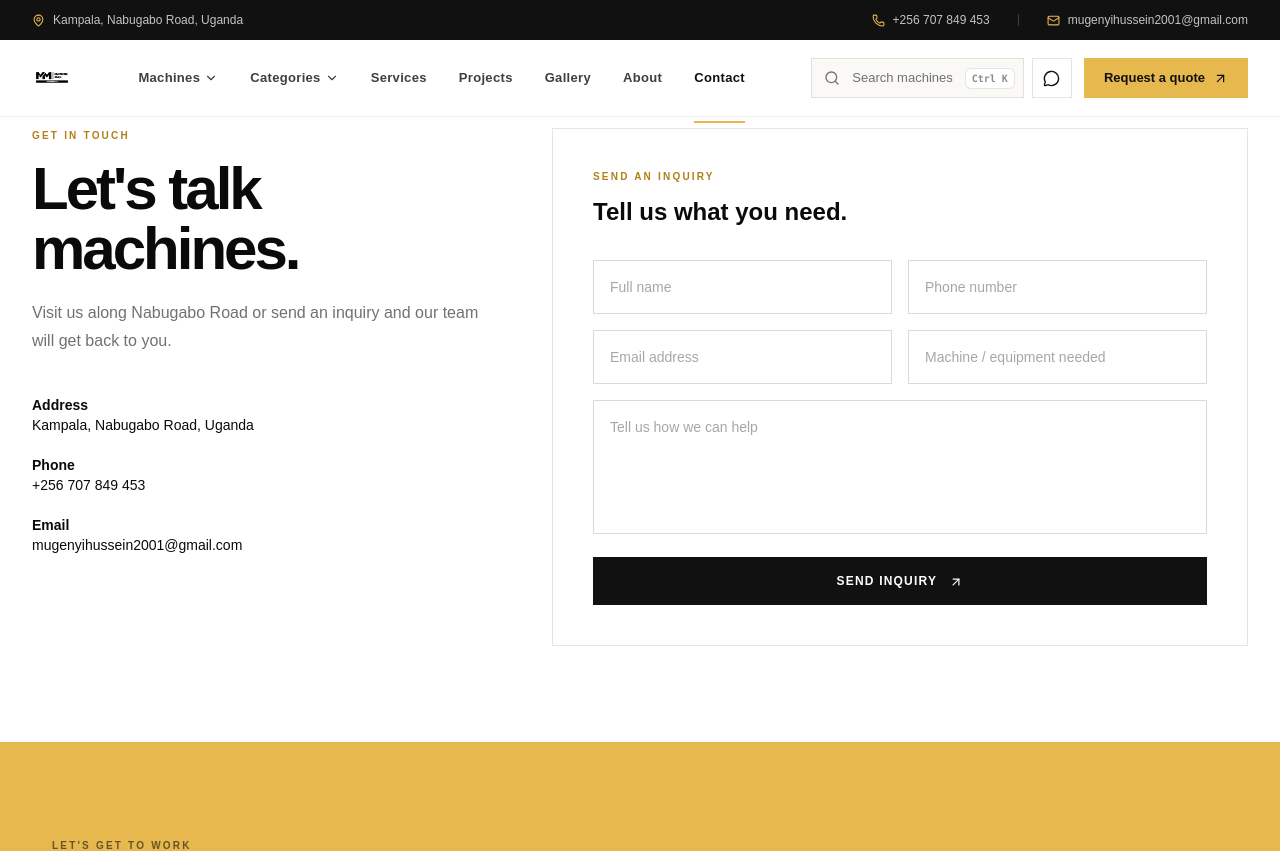
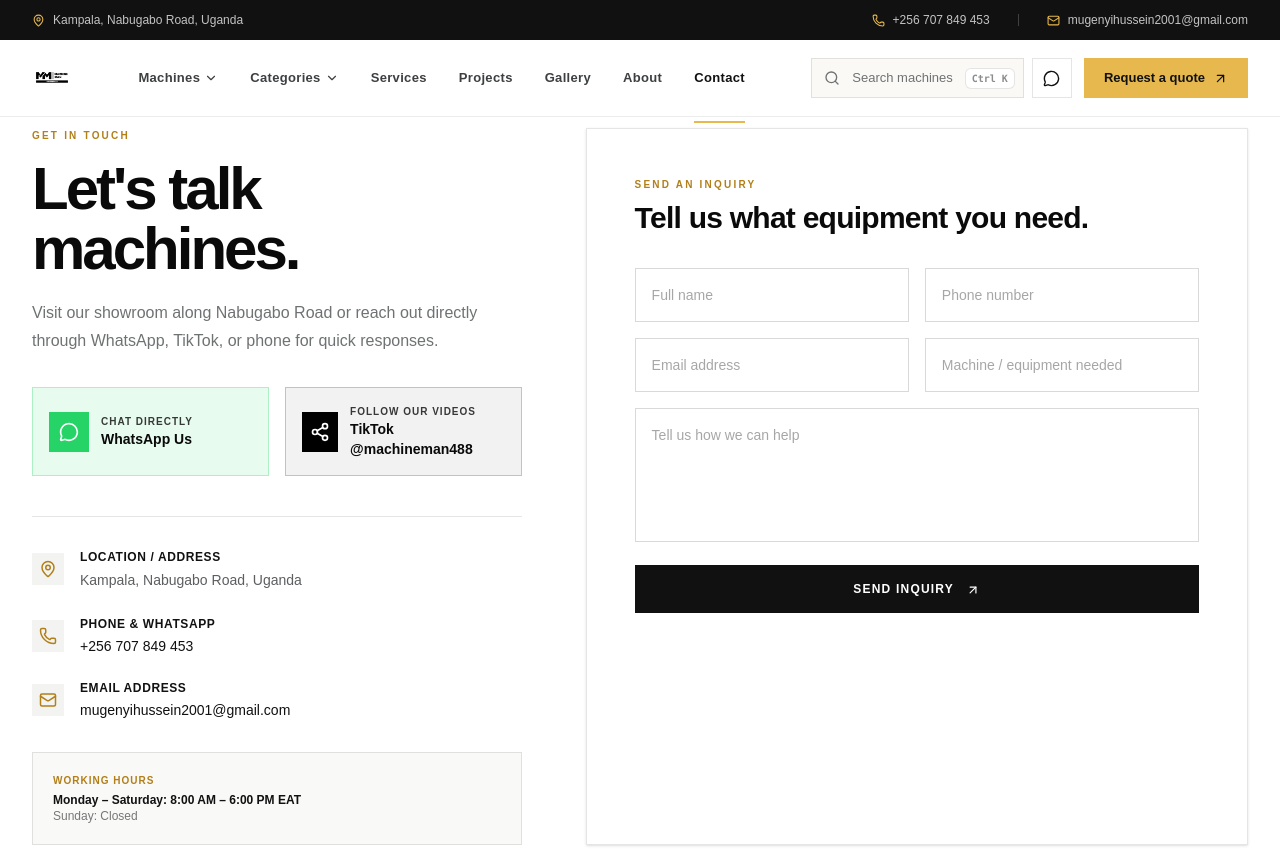
Before and after one commit to Allanella/MachineMan, a Next.js app: page /contact in a window 1280 px wide. Shown: the top 851 px of the page. Built offline with nearby package versions, Linux system fonts and the light colour scheme.

Commit message:
added titkok account

```diff
--- a/app/contact/page.tsx
+++ b/app/contact/page.tsx
@@ -1,4 +1,122 @@
 import { Footer, Navbar, SectionHeading, ContactForm, CTASection } from '@/components/site'
-import { address, email, phone } from '@/lib/site-data'
-export const metadata = { title: 'Contact Machine Man | Kampala' }
-export default function ContactPage() { return <><Navbar /><main className="pt-32"><section className="mx-auto grid max-w-7xl gap-14 px-5 pb-24 lg:grid-cols-[.8fr_1.2fr] lg:px-8"><div><SectionHeading eyebrow="Get in touch" title="Let&apos;s talk machines." text="Visit us along Nabugabo Road or send an inquiry and our team will get back to you." /><div className="mt-10 space-y-5 text-sm"><p><strong className="block">Address</strong>{address}</p><p><strong className="block">Phone</strong><a href={`tel:${phone}`}>{phone}</a></p><p><strong className="block">Email</strong><a href={`mailto:${email}`}>{email}</a></p></div></div><div className="border border-black/10 p-6 md:p-10"><p className="eyebrow text-[#b27f19]">Send an inquiry</p><h2 className="mt-3 mb-8 text-2xl font-black">Tell us what you need.</h2><ContactForm /></div></section><CTASection /></main><Footer /></> }
+import { address, email, phone, whatsapp } from '@/lib/site-data'
+import { MessageCircle, Phone, Mail, MapPin, Share2 } from 'lucide-react'
+
+export const metadata = {
+  title: 'Contact Machine Man | Kampala, Uganda',
+  description: 'Get in touch with Machine Man Kampala for equipment inquiries, sales, and support.'
+}
+
+export default function ContactPage() {
+  const tiktokUrl = 'https://www.tiktok.com/@machineman488?is_from_webapp=1&sender_device=pc'
+
+  return (
+    <>
+      <Navbar />
+      <main className="pt-32">
+        <section className="mx-auto max-w-7xl px-5 pb-24 lg:px-8">
+          <div className="grid gap-12 lg:grid-cols-[0.85fr_1.15fr] lg:gap-16">
+
+            {/* LEFT COLUMN: CONTACT DETAILS & SOCIALS */}
+            <div className="flex flex-col justify-between space-y-8">
+              <div>
+                <SectionHeading
+                  eyebrow="Get in touch"
+                  title="Let&apos;s talk machines."
+                  text="Visit our showroom along Nabugabo Road or reach out directly through WhatsApp, TikTok, or phone for quick responses."
+                />
+
+                {/* DIRECT QUICK CONTACT BUTTONS */}
+                <div className="mt-8 grid gap-4 sm:grid-cols-2">
+                  <a
+                    href={whatsapp}
+                    target="_blank"
+                    rel="noreferrer"
+                    className="flex items-center gap-3 border border-[#25D366]/30 bg-[#25D366]/10 p-4 transition hover:bg-[#25D366] hover:text-white group"
+                  >
+                    <div className="grid h-10 w-10 place-items-center bg-[#25D366] text-white group-hover:bg-white group-hover:text-[#25D366]">
+                      <MessageCircle size={20} />
+                    </div>
+                    <div>
+                      <p className="text-[10px] font-bold uppercase tracking-widest opacity-80">Chat directly</p>
+                      <p className="text-sm font-black">WhatsApp Us</p>
+                    </div>
+                  </a>
+
+                  <a
+                    href={tiktokUrl}
+                    target="_blank"
+                    rel="noreferrer"
+                    className="flex items-center gap-3 border border-black/20 bg-black/5 p-4 transition hover:bg-black hover:text-white group"
+                  >
+                    <div className="grid h-10 w-10 place-items-center bg-black text-white group-hover:bg-white group-hover:text-black">
+                      <Share2 size={20} />
+                    </div>
+                    <div>
+                      <p className="text-[10px] font-bold uppercase tracking-widest opacity-80">Follow our videos</p>
+                      <p className="text-sm font-black">TikTok @machineman488</p>
+                    </div>
+                  </a>
+                </div>
+
+                {/* DETAILED CONTACT LIST */}
+                <div className="mt-10 space-y-6 border-t border-black/10 pt-8 text-sm">
+                  <div className="flex items-start gap-4">
+                    <div className="mt-1 grid h-8 w-8 shrink-0 place-items-center bg-[#f3f3f1] text-[#b27f19]">
+                      <MapPin size={18} />
+                    </div>
+                    <div>
+                      <strong className="block text-xs font-bold uppercase tracking-wider text-[#111]">Location / Address</strong>
+                      <span className="mt-1 block leading-relaxed text-[#5c5e60]">{address}</span>
+                    </div>
+                  </div>
+
+                  <div className="flex items-start gap-4">
+                    <div className="mt-1 grid h-8 w-8 shrink-0 place-items-center bg-[#f3f3f1] text-[#b27f19]">
+                      <Phone size={18} />
+                    </div>
+                    <div>
+                      <strong className="block text-xs font-bold uppercase tracking-wider text-[#111]">Phone & WhatsApp</strong>
+                      <a href={`tel:${phone}`} className="mt-1 block font-medium text-[#111] transition hover:text-[#b27f19]">
+                        {phone}
+                      </a>
+                    </div>
+                  </div>
+
+                  <div className="flex items-start gap-4">
+                    <div className="mt-1 grid h-8 w-8 shrink-0 place-items-center bg-[#f3f3f1] text-[#b27f19]">
+                      <Mail size={18} />
+                    </div>
+                    <div>
+                      <strong className="block text-xs font-bold uppercase tracking-wider text-[#111]">Email Address</strong>
+                      <a href={`mailto:${email}`} className="mt-1 block font-medium text-[#111] transition hover:text-[#b27f19]">
+                        {email}
+                      </a>
+                    </div>
+                  </div>
+                </div>
+              </div>
+
+              {/* STORE HOURS BANNER */}
+              <div className="border border-black/10 bg-[#f9f9f8] p-5">
+                <p className="text-[10px] font-bold uppercase tracking-widest text-[#b27f19]">Working Hours</p>
+                <p className="mt-1 text-xs font-bold text-[#111]">Monday – Saturday: 8:00 AM – 6:00 PM EAT</p>
+                <p className="text-xs text-[#777]">Sunday: Closed</p>
+              </div>
+            </div>
+
+            {/* RIGHT COLUMN: INQUIRY FORM */}
+            <div className="border border-black/10 bg-white p-8 shadow-sm md:p-12">
+              <p className="eyebrow text-[#b27f19]">Send an inquiry</p>
+              <h2 className="mt-2 mb-8 text-3xl font-black tracking-tight">Tell us what equipment you need.</h2>
+              <ContactForm />
+            </div>
+
+          </div>
+        </section>
+        <CTASection />
+      </main>
+      <Footer />
+    </>
+  )
+}
```
